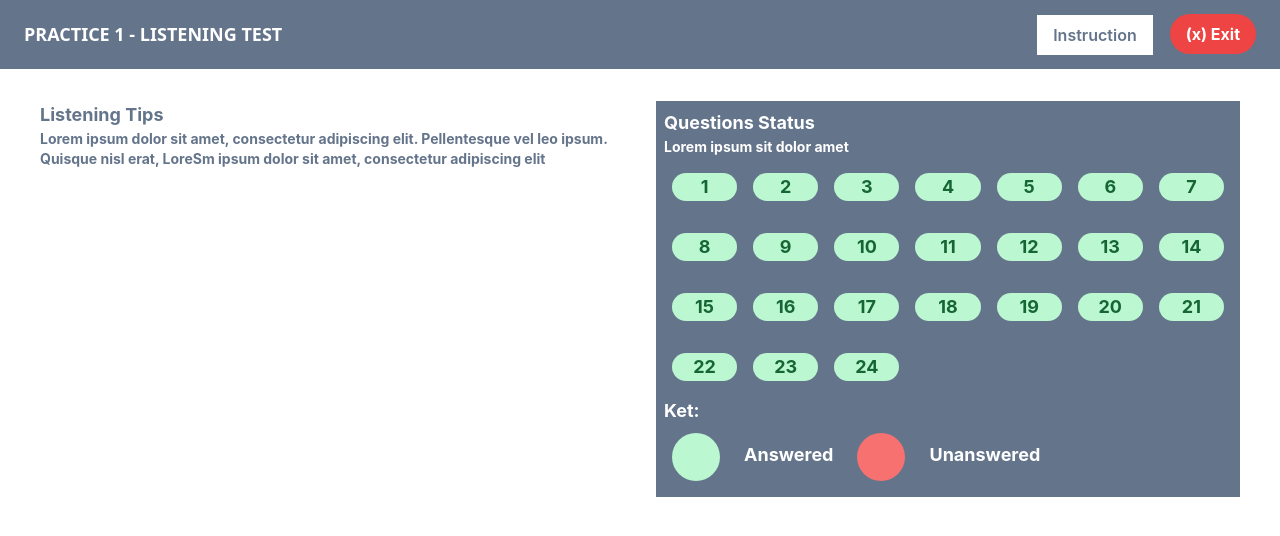
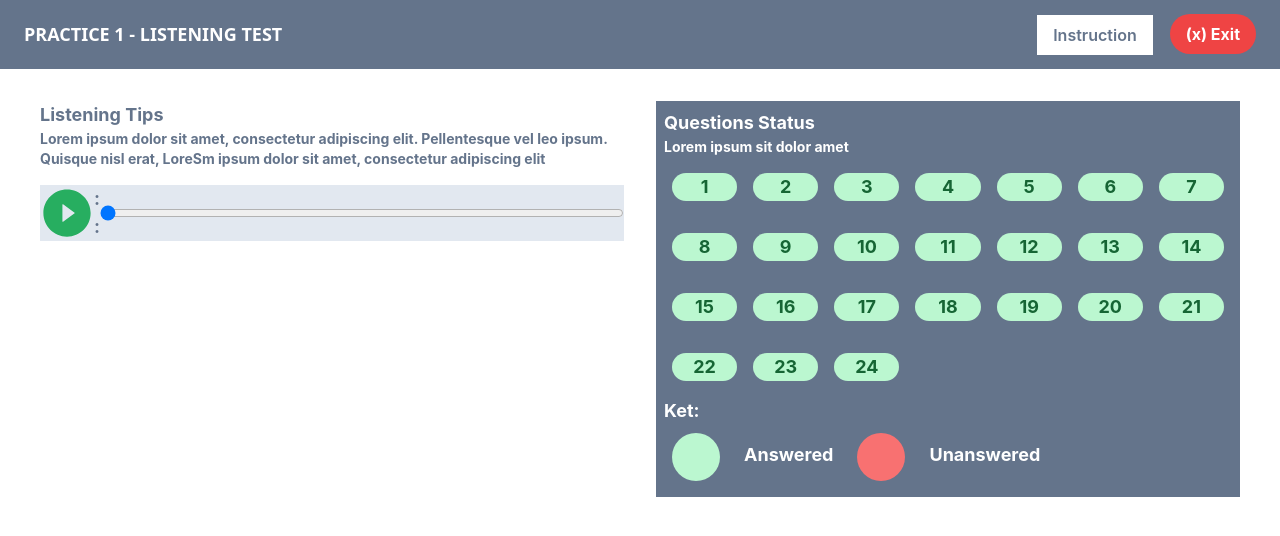
Before and after one commit to salsabilaathika-97/challenge-kobi, a React (Create React App) app: page / in a window 1280 px wide. Shown: the top 536 px of the page. Built offline with nearby package versions, Linux system fonts and the light colour scheme; no server answers.

Commit message:
create audio player component

```diff
--- a/package.json
+++ b/package.json
@@ -10,7 +10,9 @@
     "react": "^18.2.0",
     "react-bootstrap": "^2.7.4",
     "react-dom": "^18.2.0",
+    "react-icons": "^4.8.0",
     "react-scripts": "5.0.1",
+    "use-sound": "^4.0.1",
     "web-vitals": "^2.1.4"
   },
   "scripts": {
--- /dev/null
+++ b/src/components/AudioPlayer/AudioPlayer.js
@@ -0,0 +1,93 @@
+import react from "react";
+import { useEffect, useState } from "react";
+import useSound from "use-sound";
+import listen from "../../assets/ListeningTest.m4a"
+import { AiFillPlayCircle, AiFillPauseCircle } from "react-icons/ai";
+import { IconContext } from "react-icons/lib";
+
+
+const AudioPlayer = () => {
+    const [isPlaying, setIsPlaying] = useState(false);
+    const [play, { pause, duration, sound }] = useSound(listen);
+    const [currentTime, setCurrentTime] = useState({
+        min: "",
+        sec: "",
+    })
+    const[time, setTime] = useState({
+        min: "",
+        sec:""
+    })
+    const [seconds, setSeconds] = useState();
+
+    useEffect(() => {
+        const sec = duration / 1000;
+        const min = Math.floor(sec / 60);
+        const secRemain = Math.floor(sec % 60);
+        const setTime = {
+            min: min,
+            sec: secRemain
+        };
+    })
+
+    useEffect(() => {
+        const interval = setInterval(() => {
+            if (sound) {
+                setSeconds(sound.seek([]));
+                const min = Math.floor(sound.seek([]) / 60);
+                const sec = Math.floor(sound.seek([]) % 60);
+                setCurrentTime({
+                    min,
+                    sec,
+                });
+            }
+        }, 1000);
+        return () => clearInterval(interval);
+    }, [sound])
+
+    const handlePlay = () => {
+        if (isPlaying) {
+            pause();
+            setIsPlaying(false);
+        } else {
+            play();
+            setIsPlaying(true);
+        }
+    }
+    return (
+        <div class = "flex flex-row w-full bg-slate-200">
+            {
+                !isPlaying ? (
+                    <button class="justify-center border-collapse bg-transparent" onClick={handlePlay}>
+                        <IconContext.Provider value={{ size: "3em", color: "#27AE60" }}>
+                            <AiFillPlayCircle />
+                        </IconContext.Provider>
+                    </button>
+                ) :
+                    (
+                        <button class="justify-center border-collapse bg-transparent" onClick={handlePlay}>
+                            <IconContext.Provider value={{ size: "3em", color: "#27AE60" }}>
+                                <AiFillPauseCircle />
+                            </IconContext.Provider>
+                        </button>
+                    )
+            }
+            <div>
+                <p>{currentTime.min}:{currentTime.sec}</p>
+                <p>{time.min}:{time.sec}</p>
+            </div>
+            <input
+                type="range"
+                min="0"
+                max={duration / 1000}
+                default="0"
+                value={seconds}
+                class="bg-slate-500 w-full"
+                onChange={(e) => {
+                    sound.seek([e.target.value])
+                }}
+            />
+        </div>
+    )
+}
+
+export default AudioPlayer;
--- a/src/pages/Dashboard.js
+++ b/src/pages/Dashboard.js
@@ -1,6 +1,7 @@
 import react from "react";
 import Navbar from "../components/Navbar/Navbar";
 import { QuestionStatus } from "../const/StaticData";
+import AudioPlayer from "../components/AudioPlayer/AudioPlayer";
 
 const Dashboard = () => {
     return (
@@ -10,6 +11,9 @@ const Dashboard = () => {
                 <div class="text-lg text-slate-500 font-bold">
                     Listening Tips
                     <p class = "text-sm text-slate-">Lorem ipsum dolor sit amet, consectetur adipiscing elit. Pellentesque vel leo ipsum. Quisque nisl erat, LoreSm ipsum dolor sit amet, consectetur adipiscing elit</p>
+                <div class = "my-4">
+                    <AudioPlayer />
+                </div>
                 </div>
 
                 <div class="bg-slate-500 p-2 text-lg text-white font-bold">
```
Also changed, not shown: 2 other files (tests, documents, lock files or other folders).
